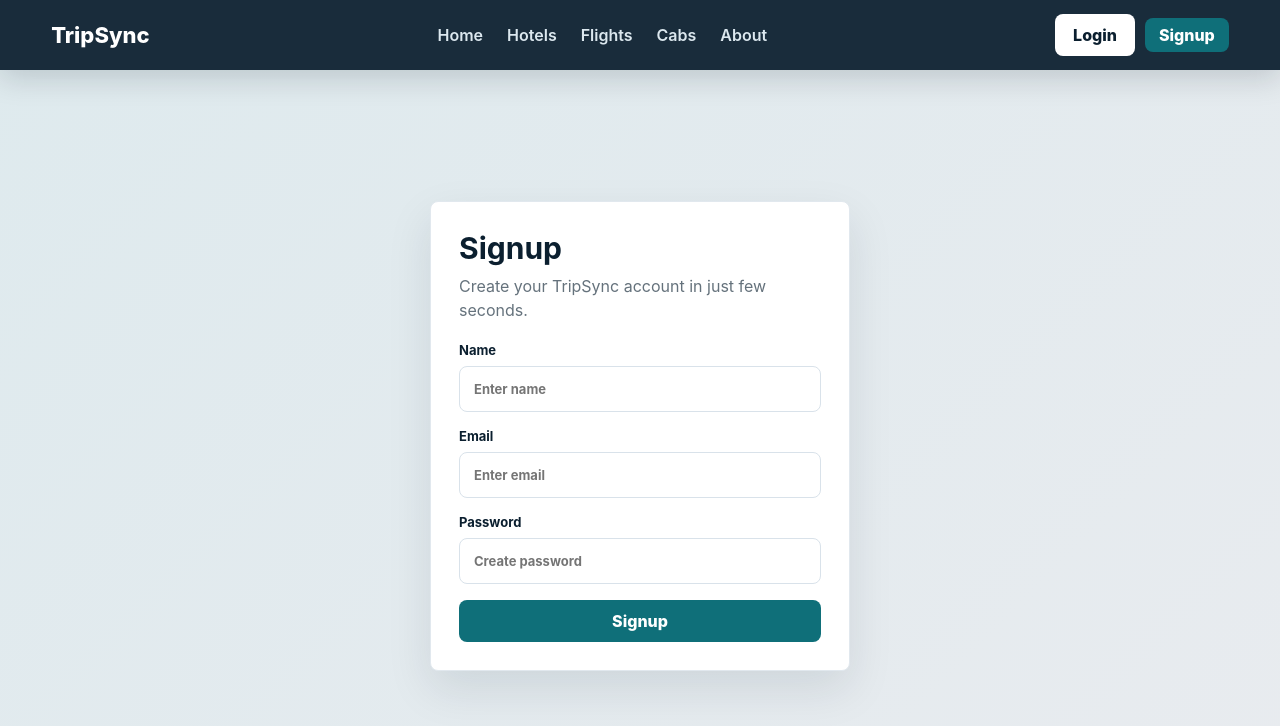
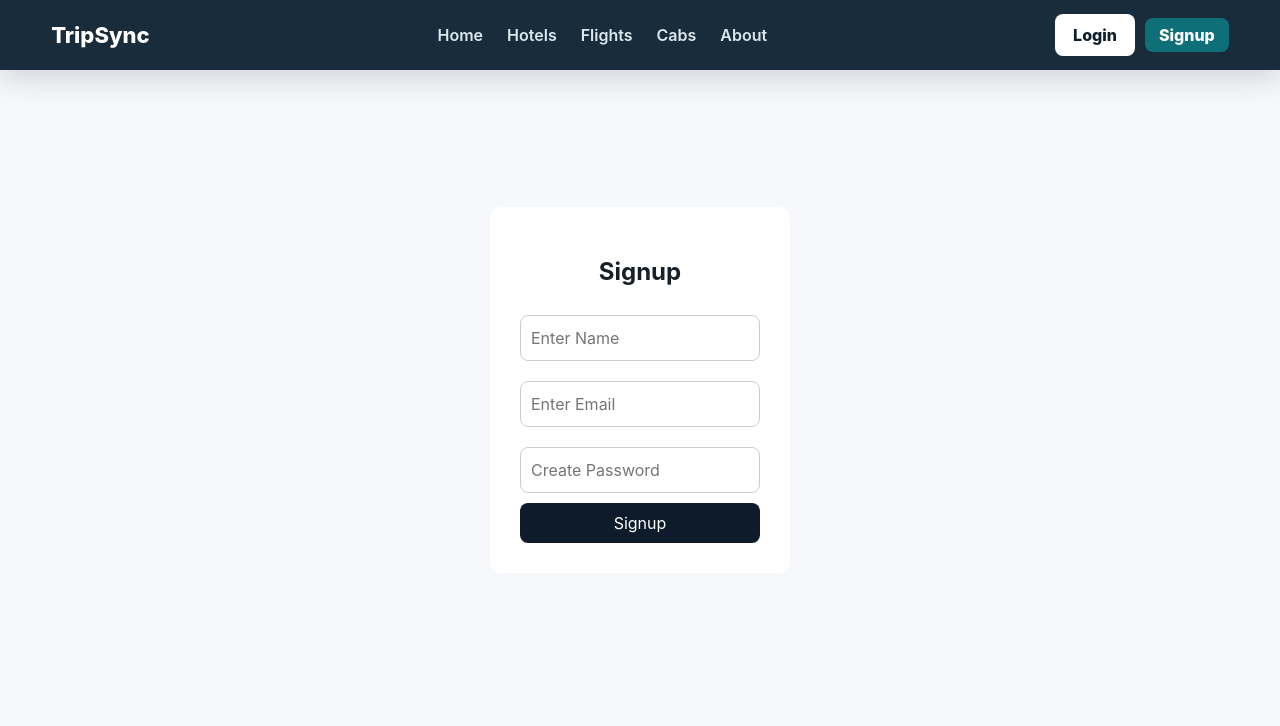
Before and after one commit to ParvNarang20/TripSync, a React (Vite) app in the folder Project1/: page /signup in a window 1280 px wide. Shown: the top 726 px of the page. Built offline with nearby package versions, Linux system fonts and the light colour scheme.

Commit message:
Refactor Signup component to use user object

```diff
--- a/Project1/src/pages/Signup.jsx
+++ b/Project1/src/pages/Signup.jsx
@@ -1,68 +1,92 @@
 import { useState } from "react";
 
 function Signup() {
-  const [name, setName] = useState("");
-  const [email, setEmail] = useState("");
-  const [password, setPassword] = useState("");
+  const [user, setUser] = useState({
+    name: "",
+    email: "",
+    password: ""
+  });
+
+  const handleChange = (e) => {
+    setUser({ ...user, [e.target.name]: e.target.value });
+  };
 
   const handleSubmit = (e) => {
     e.preventDefault();
-
-    const userData = {
-      name,
-      email,
-      password,
-    };
-
-    console.log(userData);
-    alert("Signup Successful ✅");
+    console.log(user);
+    alert("Signup Successful 🎉");
   };
 
   return (
-    <main className="auth-page">
-      <form className="auth-card" onSubmit={handleSubmit}>
+    <div style={container}>
+      <form onSubmit={handleSubmit} style={card}>
         <h2>Signup</h2>
-        <p>Create your TripSync account in just few seconds.</p>
 
-        <label>
-          Name
         <input
           type="text"
-            placeholder="Enter name"
-            value={name}
-            onChange={(e) => setName(e.target.value)}
-            required
+          name="name"
+          placeholder="Enter Name"
+          value={user.name}
+          onChange={handleChange}
+          style={input}
         />
-        </label>
 
-        <label>
-          Email
         <input
           type="email"
-            placeholder="Enter email"
-            value={email}
-            onChange={(e) => setEmail(e.target.value)}
-            required
+          name="email"
+          placeholder="Enter Email"
+          value={user.email}
+          onChange={handleChange}
+          style={input}
         />
-        </label>
 
-        <label>
-          Password
         <input
           type="password"
-            placeholder="Create password"
-            value={password}
-            onChange={(e) => setPassword(e.target.value)}
-            required
+          name="password"
+          placeholder="Create Password"
+          value={user.password}
+          onChange={handleChange}
+          style={input}
         />
-        </label>
 
-        <button className="primary-button full" type="submit">
-          Signup
-        </button>
+        <button style={button}>Signup</button>
       </form>
-    </main>
+    </div>
   );
 }
 
 export default Signup;
+
+// same styles reuse
+const container = {
+  display: "flex",
+  justifyContent: "center",
+  alignItems: "center",
+  height: "80vh",
+};
+
+const card = {
+  padding: "30px",
+  width: "300px",
+  borderRadius: "12px",
+  textAlign: "center",
+  background: "#fff"
+};
+
+const input = {
+  width: "100%",
+  padding: "10px",
+  margin: "10px 0",
+  borderRadius: "8px",
+  border: "1px solid #ccc"
+};
+
+const button = {
+  width: "100%",
+  padding: "10px",
+  background: "#0d1b2a",
+  color: "white",
+  border: "none",
+  borderRadius: "8px",
+  cursor: "pointer"
+};
```
Lines whose indentation alone changed are shown as unchanged.
